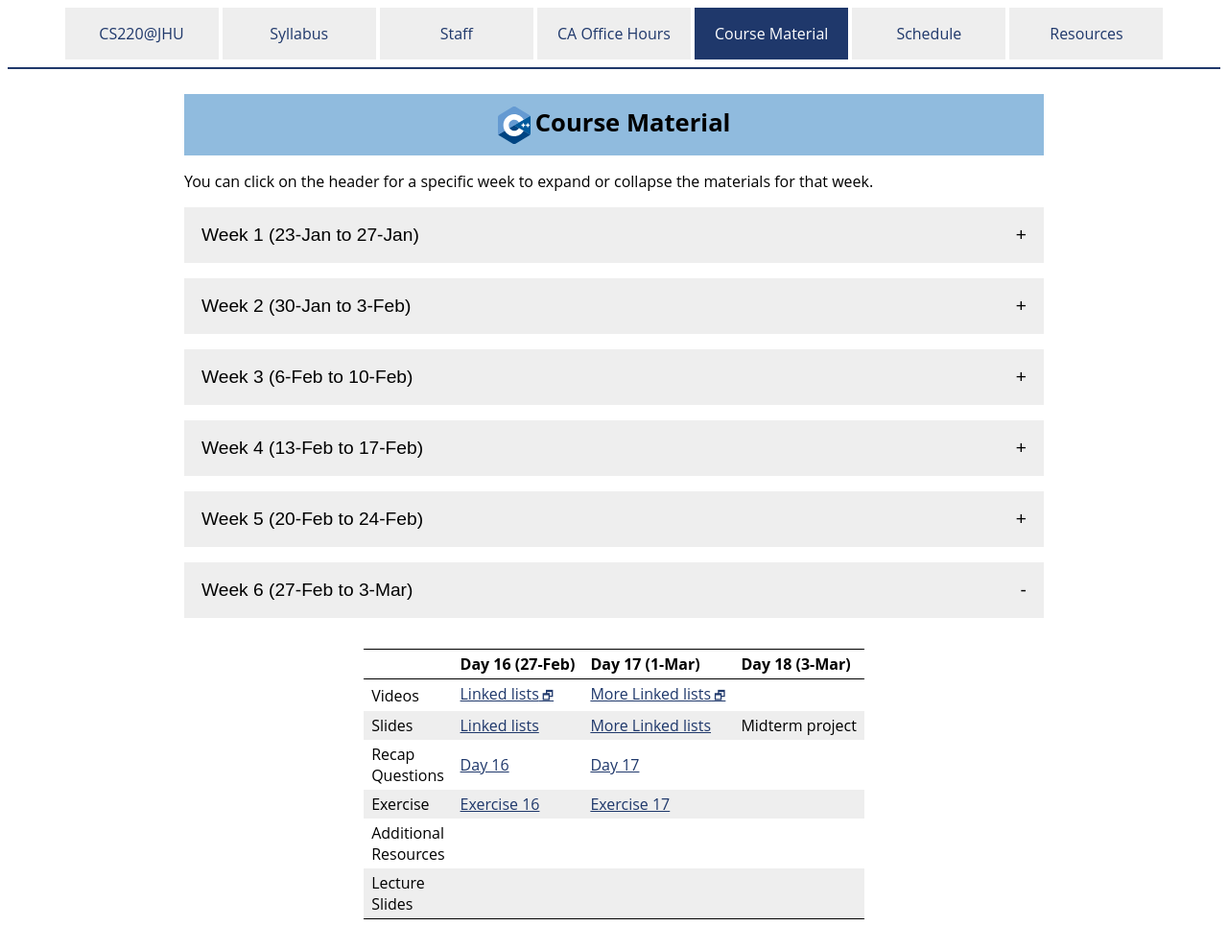
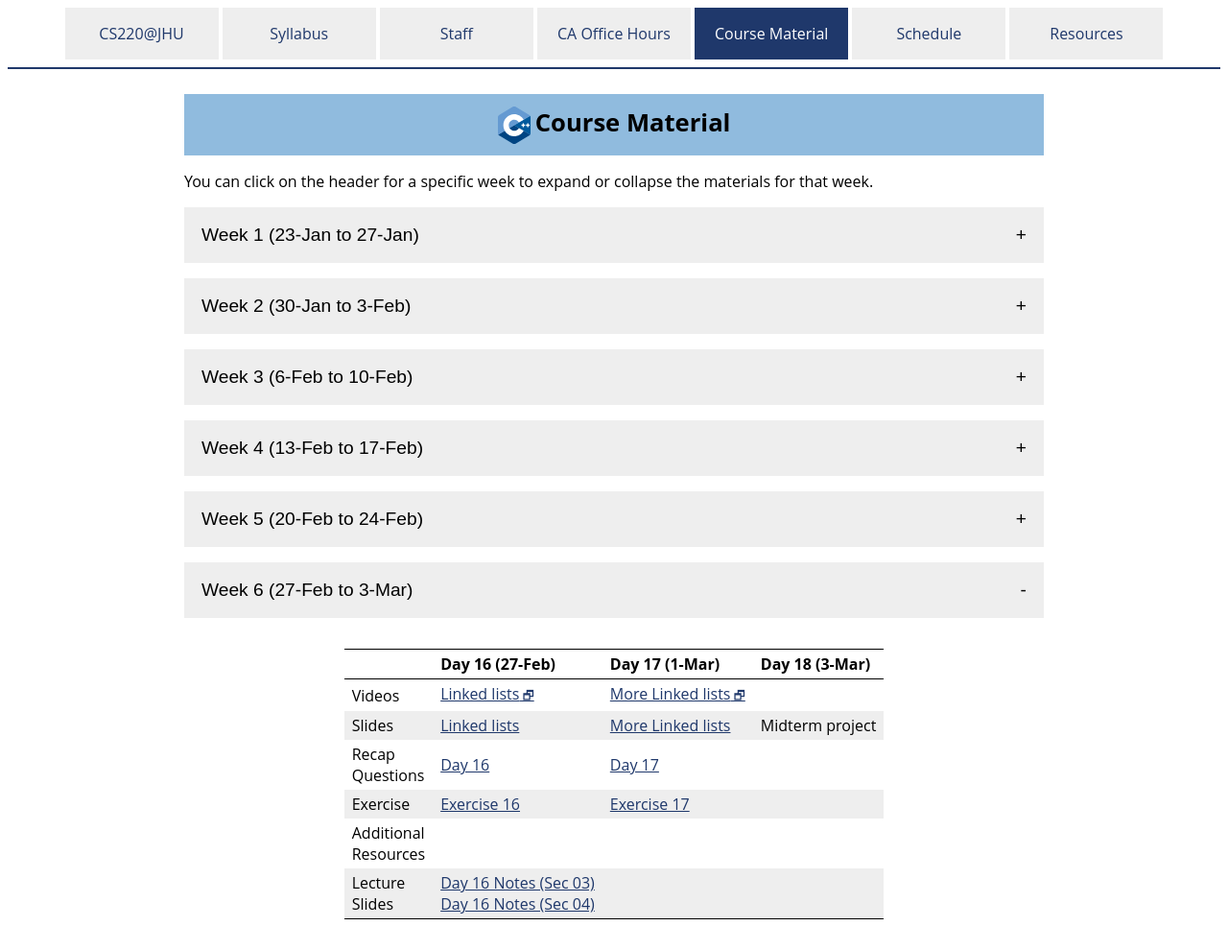
Before and after one commit to vivek-booshan/cs220-sp23, a Jekyll site: the page built from material.md, in a window 1280 px wide. Shown: the whole page at 96% size. Built offline with Jekyll 4.4.1, drawn with Linux system fonts in a browser that asks for light colours.

Commit message:
midterm exam stuff, day 16 notes for sec 03/04

```diff
--- a/material.csv
+++ b/material.csv
@@ -133,6 +133,8 @@ Week,Day,Date,Type,Link text,URL
 6,1,27-Feb,Slides,Linked lists,slides/day16_linked_lists.pdf
 6,1,27-Feb,Recap,Day 16,questions/day16.html
 6,1,27-Feb,Exercise,Exercise 16,exercise/ex16.html
+6,1,27-Feb,LectureSlides,"Day 16 Notes (Sec 03)",slides/notes/sp23_day16_sec03.pdf
+6,1,27-Feb,LectureSlides,"Day 16 Notes (Sec 04)",slides/notes/sp23_day16_sec04.pdf
 6,2,1-Mar,Video,More Linked lists,https://jh.hosted.panopto.com/Panopto/Pages/Viewer.aspx?id=06994aeb-6743-4fcd-b69f-ae2300279d42
 6,2,1-Mar,Slides,More Linked lists,slides/day17_more_linked_lists.pdf
 6,2,1-Mar,Recap,Day 17,questions/day17.html
--- a/material.md
+++ b/material.md
@@ -317,7 +317,7 @@ the materials for that week.
     </tr>
     <tr>
       <td>Lecture<br>Slides</td>
-      <td></td>
+      <td><a href='slides/notes/sp23_day16_sec03.pdf'>Day 16 Notes (Sec 03)</a><br><a href='slides/notes/sp23_day16_sec04.pdf'>Day 16 Notes (Sec 04)</a></td>
       <td></td>
       <td></td>
     </tr>
```
Also changed, not shown: index.md (+2 -0 lines), resources.md (+2 -3 lines), 6 other files.
